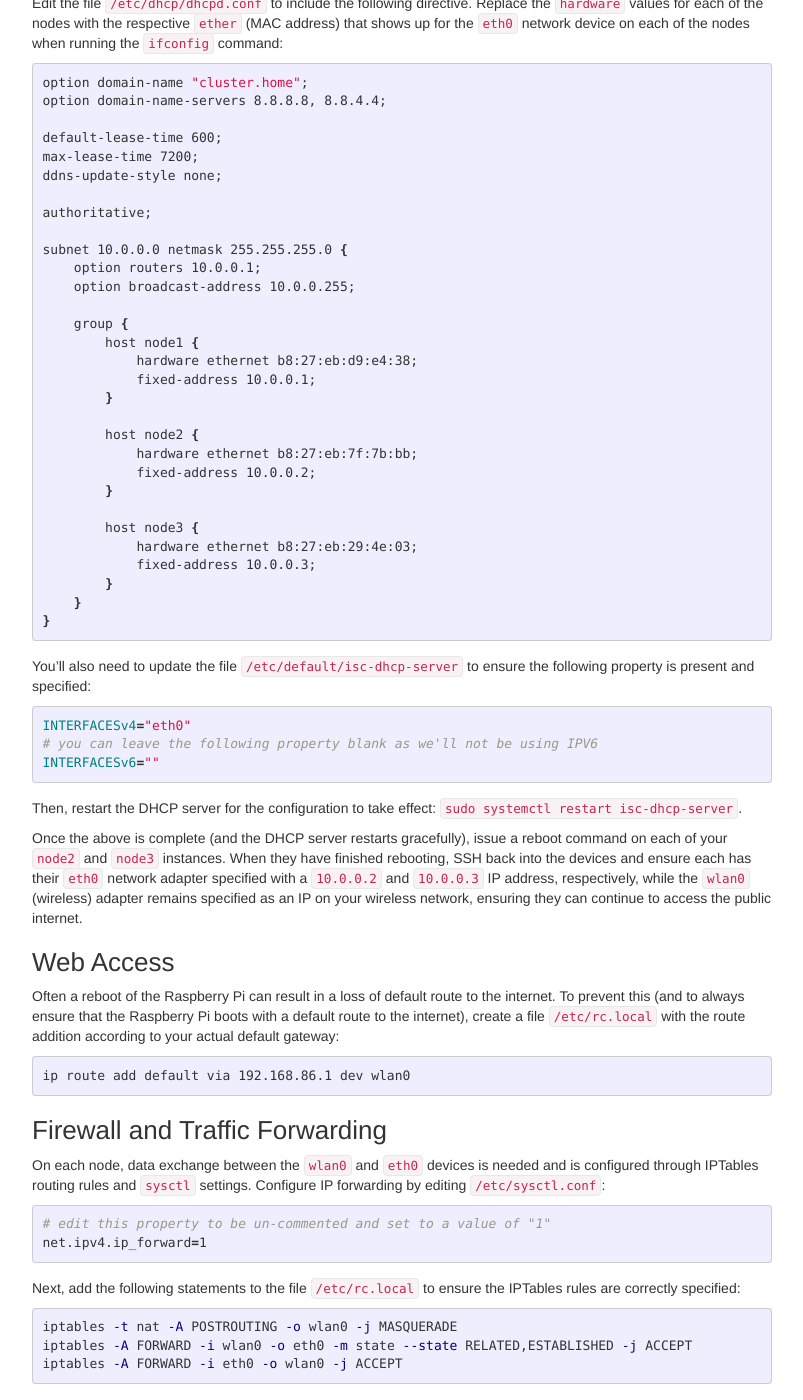
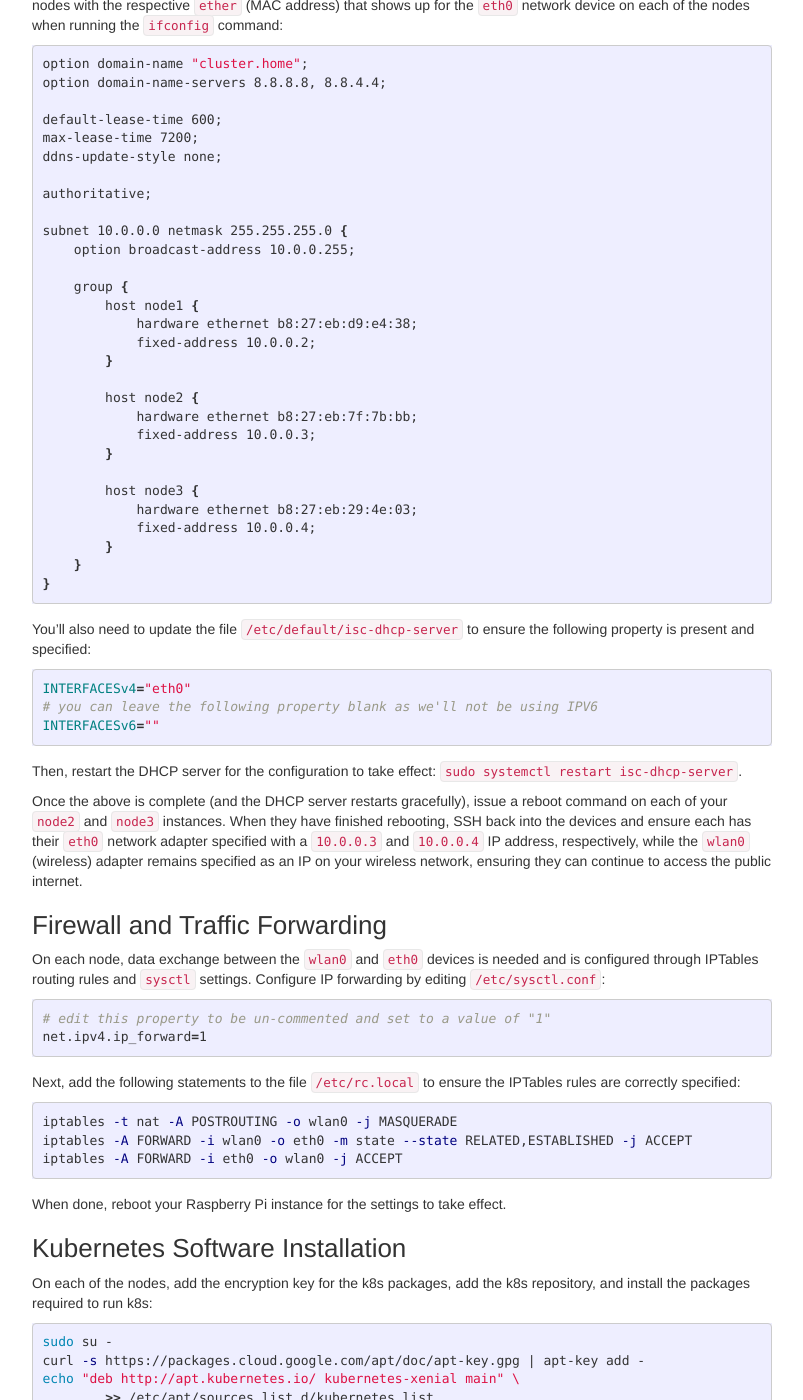
Before and after one commit to jekhokie/jekhokie.github.io, a Jekyll site: the page built from _posts/2019-12-14-raspi-k8s-cluster.markdown, in a window 1280 px wide and 1400 px high, scrolled down 3834 px. Shown: the whole window, without its empty margins (238-1041 px from the left). Built offline with Jekyll 4.4.1, drawn with Linux system fonts in a browser that asks for light colours; some of the changed text lies outside the part shown.

Commit message:
Update RasPi k8s Cluster Tutorial - Networking
Update the networking configurations for the Raspberry Pi k8s cluster to
fix a few issues such as default routing to the internet, use of
specific IP addresses for the nodes, default gateway specification, etc.
These edits cleaned up the tutorial significantly.

````diff
--- a/_posts/2019-12-14-raspi-k8s-cluster.markdown
+++ b/_posts/2019-12-14-raspi-k8s-cluster.markdown
@@ -165,14 +165,13 @@ blog):
 ```bash
 allow-hotplug eth0
 iface eth0 inet static
-    address 10.0.0.1
+    address 10.0.0.2
     netmask 255.255.255.0
     broadcast 10.0.0.255
-    gateway 10.0.0.1
 ```
 
 Once the above file is created, reboot the k8s master node so it can claim the IP address. Once booted, SSH back into the device and run
-the `ifconfig` command to ensure the `eth0` device has the IP address `10.0.0.1`.
+the `ifconfig` command to ensure the `eth0` device has the IP address `10.0.0.2`.
 
 ### DHCP Server/Worker Node Network Configuration
 
@@ -197,23 +196,22 @@ ddns-update-style none;
 authoritative;
 
 subnet 10.0.0.0 netmask 255.255.255.0 {
-    option routers 10.0.0.1;
     option broadcast-address 10.0.0.255;
 
     group {
         host node1 {
             hardware ethernet b8:27:eb:d9:e4:38;
-            fixed-address 10.0.0.1;
+            fixed-address 10.0.0.2;
         }
 
         host node2 {
             hardware ethernet b8:27:eb:7f:7b:bb;
-            fixed-address 10.0.0.2;
+            fixed-address 10.0.0.3;
         }
 
         host node3 {
             hardware ethernet b8:27:eb:29:4e:03;
-            fixed-address 10.0.0.3;
+            fixed-address 10.0.0.4;
         }
     }
 }
@@ -230,25 +228,14 @@ INTERFACESv6=""
 Then, restart the DHCP server for the configuration to take effect: `sudo systemctl restart isc-dhcp-server`.
 
 Once the above is complete (and the DHCP server restarts gracefully), issue a reboot command on each of your `node2` and `node3` instances.
-When they have finished rebooting, SSH back into the devices and ensure each has their `eth0` network adapter specified with a `10.0.0.2` and
-`10.0.0.3` IP address, respectively, while the `wlan0` (wireless) adapter remains specified as an IP on your wireless network, ensuring they
+When they have finished rebooting, SSH back into the devices and ensure each has their `eth0` network adapter specified with a `10.0.0.3` and
+`10.0.0.4` IP address, respectively, while the `wlan0` (wireless) adapter remains specified as an IP on your wireless network, ensuring they
 can continue to access the public internet.
-
-### Web Access
-
-Often a reboot of the Raspberry Pi can result in a loss of default route to the internet. To prevent this (and to always ensure that the
-Raspberry Pi boots with a default route to the internet), create a file `/etc/rc.local` with the route addition according to your actual
-default gateway:
-
-```bash
-ip route add default via 192.168.86.1 dev wlan0
-```
 
 ### Firewall and Traffic Forwarding
 
 On each node, data exchange between the `wlan0` and `eth0` devices is needed and is configured through IPTables routing rules and
 `sysctl` settings. Configure IP forwarding by editing `/etc/sysctl.conf`:
-
 
 ```bash
 # edit this property to be un-commented and set to a value of "1"
@@ -284,11 +270,11 @@ The required software is now installed on each of the nodes.
 
 ### Configuring the k8s Master
 
-Let's now configure the master instance:
+Let's now configure the master instance - run the following commands on the `node1` k8s master instance::
 
 ```bash
 sudo kubeadm init --pod-network-cidr 10.244.0.0/16 \
-     --apiserver-advertise-address 10.0.0.1 \
+     --apiserver-advertise-address 10.0.0.2 \
      --apiserver-cert-extra-sans kubernetes.cluster.home
 ```
 
@@ -314,7 +300,7 @@ to the command output when running the master install and capture the command to
 look something like the following:
 
 ```bash
-sudo kubeadm join 10.0.0.1:6443 --token <TOKEN> \
+sudo kubeadm join 10.0.0.2:6443 --token <TOKEN> \
      --discovery-token-ca-cert-hash <TOKEN_HASH>
 ```
 
````
Also changed, not shown: other parts of _posts/2019-12-14-raspi-k8s-cluster.markdown (+1 -2 lines).
